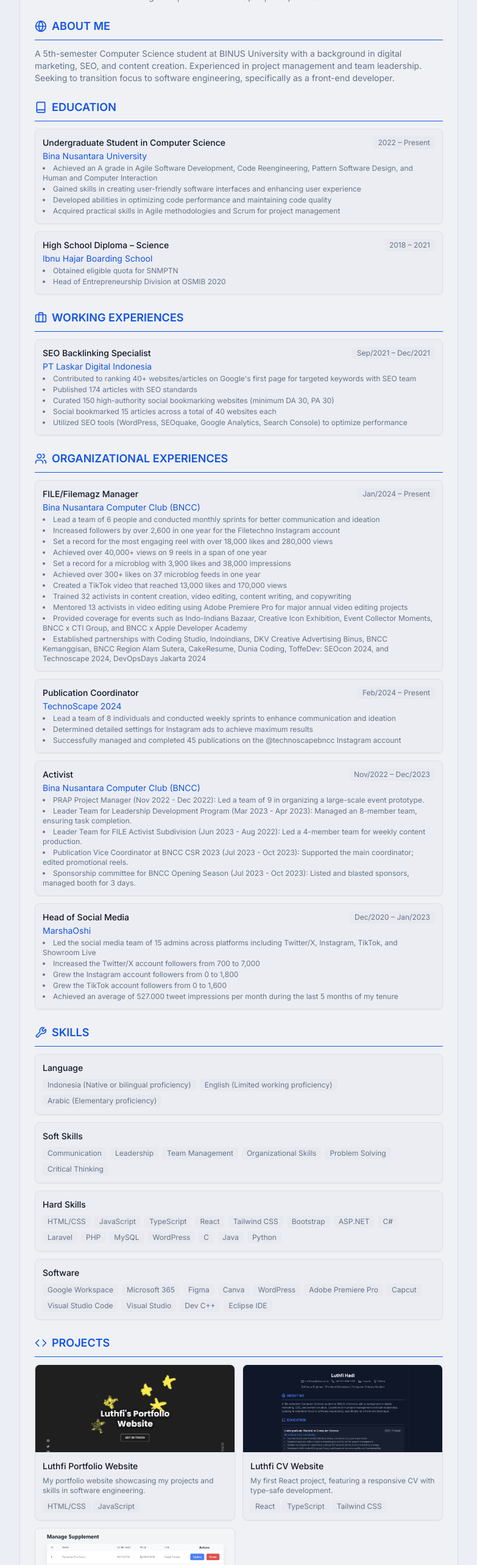
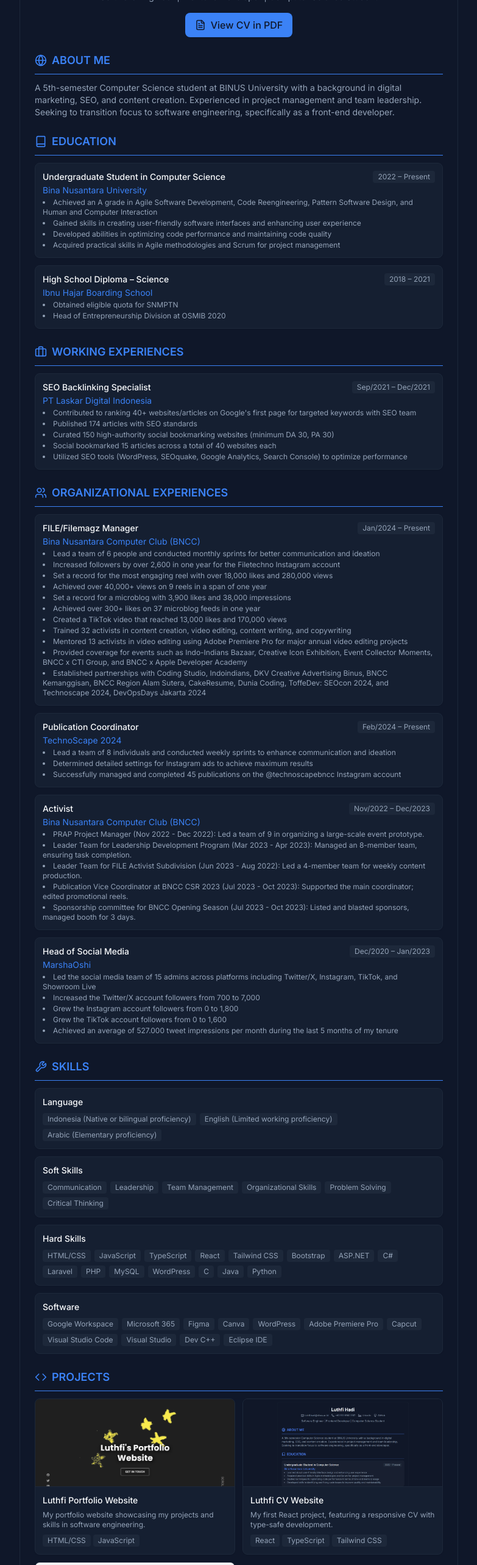
Before and after one commit to luthfidi/Luthfi-CV, a React (Vite) app: page / in a window 1280 px wide. Shown: the part 140-2706 px from the top of the page at 61% size, without its empty margins (248-1031 px from the left). Built offline with nearby package versions, Linux system fonts and the light colour scheme; the HTML template or start-up script is replaced by a standard one.

Commit message:
update cv in pdf button

```diff
--- a/src/App.tsx
+++ b/src/App.tsx
@@ -1,9 +1,10 @@
 import React from "react";
-import { Mail, Phone, Linkedin, Github, Star } from "lucide-react";
+import { Mail, Phone, Linkedin, Github, Star, FileText } from "lucide-react";
 import { ThemeProvider } from "./components/ThemeProvider";
 import { ThemeToggle } from "./components/ThemeToggle";
 import SectionHeader from "./components/SectionHeader";
 import ProjectCard from "./components/ProjectCard";
+import CVDownloadButton from "./components/CVDownloadButton";
 import {
   cvSections,
   projects,
@@ -38,7 +39,7 @@ const App: React.FC = () => {
   ];
 
   return (
-    <ThemeProvider defaultTheme="light">
+    <ThemeProvider defaultTheme="dark"> {/* Changed to dark theme by default */}
       <div className="min-h-screen bg-background py-8 px-4 transition-colors">
         <ThemeToggle />
         <div className="max-w-[720px] mx-auto bg-card shadow-sm rounded-xl overflow-hidden p-6 border border-border">
@@ -59,9 +60,22 @@ const App: React.FC = () => {
                 </a>
               ))}
             </div>
-            <p className="text-sm text-soft">
+            <p className="text-sm text-soft mb-4">
               Software Engineer | Frontend Developer | Computer Science Student
             </p>
+
+            {/* Added CV Download Button */}
+            <div className="flex justify-center">
+              <a
+                href="Luthfi-Hadi-CV.pdf"
+                target="_blank"
+                rel="noopener noreferrer"
+                className="inline-flex items-center px-4 py-2 rounded-lg bg-primary text-primary-foreground hover:bg-primary/90 transition-colors shadow-sm"
+              >
+                <FileText className="mr-2" size={18} />
+                <span className="font-medium">View CV in PDF</span>
+              </a>
+            </div>
           </header>
 
           {/* Sections */}
--- /dev/null
+++ b/src/components/CVDownloadButton.tsx
@@ -0,0 +1,27 @@
+import React from 'react';
+import { FileText } from 'lucide-react';
+
+const CVDownloadButton: React.FC = () => {
+  const handleDownload = () => {
+    // Buka PDF di tab baru
+    window.open('./assets/Luthfi-Hadi-CV.pdf', '_blank');
+  };
+
+  return (
+    <div className="flex justify-center mb-4">
+      <button
+        onClick={handleDownload}
+        className="flex items-center justify-center gap-2 px-4 py-2
+        bg-primary text-primary-foreground rounded-lg
+        hover:bg-primary/90 transition-colors
+        shadow-md hover:shadow-lg focus:outline-none
+        focus:ring-2 focus:ring-primary/50"
+      >
+        <FileText className="w-5 h-5" />
+        <span className="font-medium text-sm">Download Full CV (PDF)</span>
+      </button>
+    </div>
+  );
+};
+
+export default CVDownloadButton;
--- a/src/components/ProjectCard.tsx
+++ b/src/components/ProjectCard.tsx
@@ -5,6 +5,7 @@ interface ProjectProps {
   image: string;
   description: string;
   techStack: string[];
+  link?: string; // Tambahkan properti link opsional
 }
 
 const ProjectCard: React.FC<ProjectProps> = ({
@@ -12,8 +13,15 @@ const ProjectCard: React.FC<ProjectProps> = ({
   image,
   description,
   techStack,
+  link = "#", // Default link jika tidak disediakan
 }) => (
-  <div className="card-soft overflow-hidden">
+  <a
+    href={link}
+    target="_blank"
+    rel="noopener noreferrer"
+    className="block transform transition-all duration-300 hover:scale-[1.02] focus:scale-[1.02] hover:shadow-lg focus:shadow-lg"
+  >
+    <div className="card-soft overflow-hidden cursor-pointer">
       <img
         src={image}
         alt={title}
@@ -31,6 +39,7 @@ const ProjectCard: React.FC<ProjectProps> = ({
         </div>
       </div>
     </div>
+  </a>
 );
 
 export default ProjectCard;
--- a/src/components/ThemeProvider.tsx
+++ b/src/components/ThemeProvider.tsx
@@ -23,7 +23,7 @@ const ThemeProviderContext = createContext<ThemeProviderState>(initialState);
 
 export function ThemeProvider({
   children,
-  defaultTheme = "light",
+  defaultTheme = "dark",
 }: ThemeProviderProps) {
   const [theme, setTheme] = useState<Theme>(defaultTheme);
 
--- a/src/data/cvData.ts
+++ b/src/data/cvData.ts
@@ -152,6 +152,7 @@ export const projects = [
     description:
       "My portfolio website showcasing my projects and skills in software engineering.",
     techStack: ["HTML/CSS", "JavaScript"],
+    link: "https://github.com/luthfidi",
   },
   {
     title: "Luthfi CV Website",
@@ -159,6 +160,7 @@ export const projects = [
     description:
       "My first React project, featuring a responsive CV with type-safe development.",
     techStack: ["React", "TypeScript", "Tailwind CSS"],
+    link: "https://github.com/luthfidi",
   },
   {
     title: "PSD Project GymMe",
@@ -166,6 +168,7 @@ export const projects = [
     description:
       "A group project for a supplement purchase platform with customer and admin functionalities.",
     techStack: ["ASP.NET", "C#", "Tailwind CSS"],
+    link: "https://github.com/luthfidi",
   },
 ];
 
```
Also changed, not shown: 1 other file (tests, documents, lock files or other folders). Lines whose indentation alone changed are shown as unchanged.
